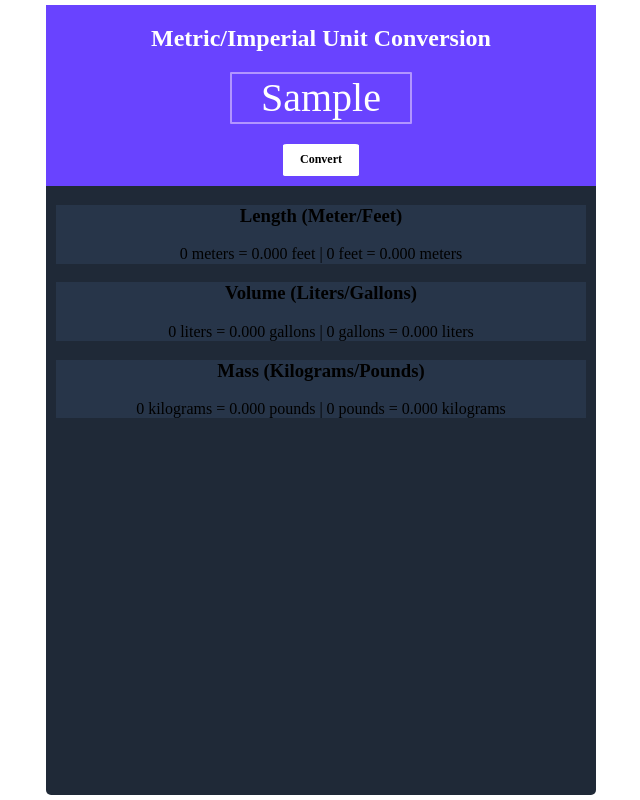
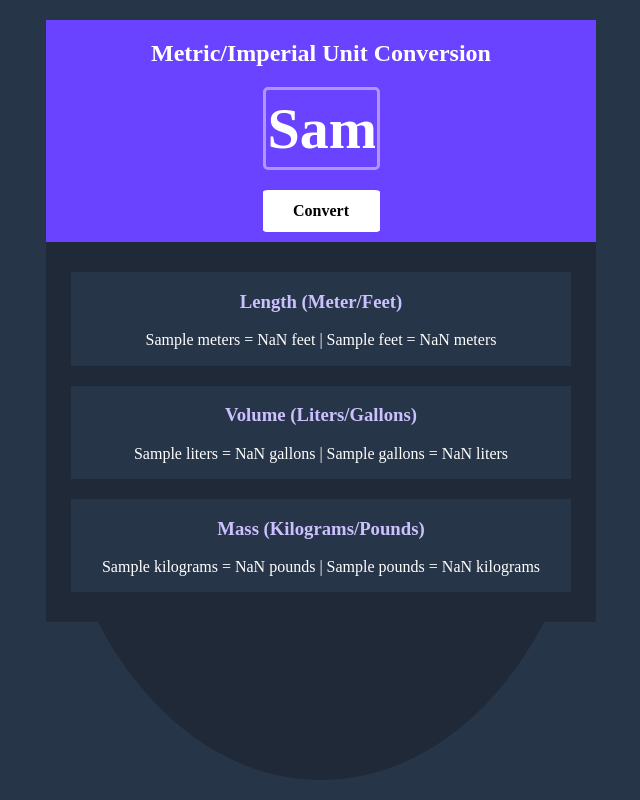
Before and after one commit to presslerwill/unit-converter, a website built with Vite: page index.html in a window 1280 px wide. Both pictures are taken after typing "Sample" into the empty fields and a click on the button "Convert". Shown: the whole page, without its empty margins (319-959 px from the left). Built offline with nearby package versions, Linux system fonts and the light colour scheme.

Commit message:
Javascript Implemented

```diff
--- a/index.css
+++ b/index.css
@@ -2,12 +2,13 @@ body {
     margin: 0;
     display: flex;
     justify-content: center;
+    background-color: #273549;
 }
 
 .container {
     background: #1F2937;
-    margin: 5px;
-    border-radius: 5px;
+    margin: 20px;
+    border-radius: 100%;
     width: 550px;
 }
 
@@ -22,13 +23,16 @@ body {
 
 #input-el {
     background-color: #6943FF;
-    border: solid #B295FF 2px;
-    border-radius: 1px;
-    font-size: 40px;
+    border: solid #B295FF 3px;
+    border-radius: 5px;
+    font-size: 58px;
     width: 33%;
     text-align: center;
     margin-bottom: 10px;
     color: white;
+    width: 117px;
+    height: 83;
+    font-weight: bold;
 }
 
 #convert-btn {
@@ -36,18 +40,30 @@ body {
     background-color: white;
     border: white solid 1px;
     border-radius: 5%;
-    font-size: 12px;
+    font-size: 16px;
     padding: 8px 16px;
     font-weight: bold;
+    width: 117px;
+    height: 42px;
 }
 
 .lowerhalf {
+    display: flex;
+    flex-direction: column;
     align-items: center;
     text-align: center;
     background-color: #1F2937;
+    padding-top: 20px;
+    padding-bottom: 20px;
 }
 
 .data-section {
     background-color: #273549;
-    margin: 5px 10px;
+    margin: 10px 0px;
+    color: #CCC1FF;
+    width: 500px;
 }
+
+p {
+    color: #FFFFFF;
+}
--- a/index.html
+++ b/index.html
@@ -12,15 +12,15 @@
             <div class="lowerhalf">
                 <div class="data-section">
                     <h3>Length (Meter/Feet)</h3>
-                    <p>0 meters = 0.000 feet | 0 feet = 0.000 meters</p>
+                    <p id="length-el">0 meters = 0.000 feet | 0 feet = 0.000 meters</p>
                 </div>
                 <div class="data-section">
                     <h3>Volume (Liters/Gallons)</h3>
-                    <p>0 liters = 0.000 gallons | 0 gallons = 0.000 liters</p>
+                    <p id="volume-el">0 liters = 0.000 gallons | 0 gallons = 0.000 liters</p>
                 </div>
                 <div class="data-section">
                     <h3>Mass (Kilograms/Pounds)</h3>
-                    <p>0 kilograms = 0.000 pounds | 0 pounds = 0.000 kilograms</p>
+                    <p id="mass-el">0 kilograms = 0.000 pounds | 0 pounds = 0.000 kilograms</p>
                 </div>
             </div>
         </div>
--- a/index.js
+++ b/index.js
@@ -1,5 +1,20 @@
-/*
-1 meter = 3.281 feet
-1 liter = 0.264 gallon
-1 kilogram = 2.204 pound
-*/
+const meterToFeet = 3.281
+const literToGallon = 0.264
+const kilogramToPound = 2.204
+
+const inputEl = document.getElementById("input-el")
+const convertBtn = document.getElementById("convert-btn")
+
+let lengthEl = document.getElementById("length-el")
+let volumeEl = document.getElementById("volume-el")
+let massEl = document.getElementById("mass-el")
+
+convertBtn.addEventListener("click", function() {
+    let baseValue = inputEl.value
+
+    lengthEl.textContent = `${baseValue} meters = ${(baseValue * meterToFeet).toFixed(3)} feet | ${baseValue} feet = ${(baseValue / meterToFeet).toFixed(3)} meters`
+
+    volumeEl.textContent = `${baseValue} liters = ${(baseValue * literToGallon).toFixed(3)} gallons | ${baseValue} gallons = ${(baseValue / literToGallon ).toFixed(3)} liters`
+
+    massEl.textContent = `${baseValue} kilograms = ${(baseValue * kilogramToPound).toFixed(3)} pounds | ${baseValue} pounds = ${(baseValue / kilogramToPound).toFixed(3)} kilograms`
+})
```
